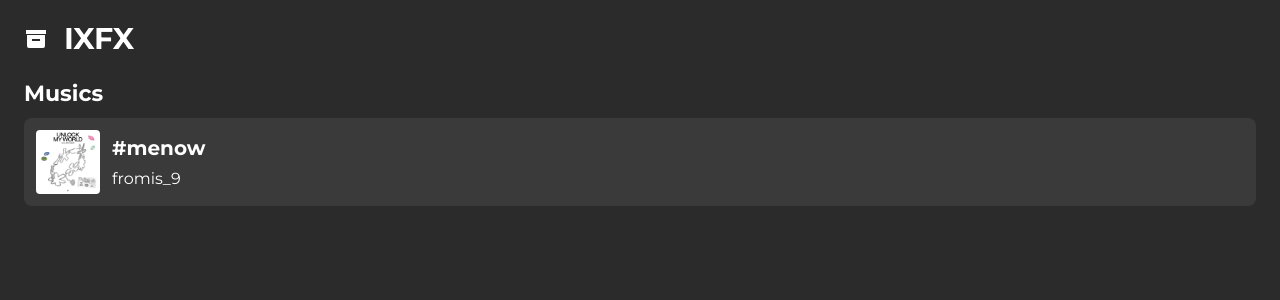
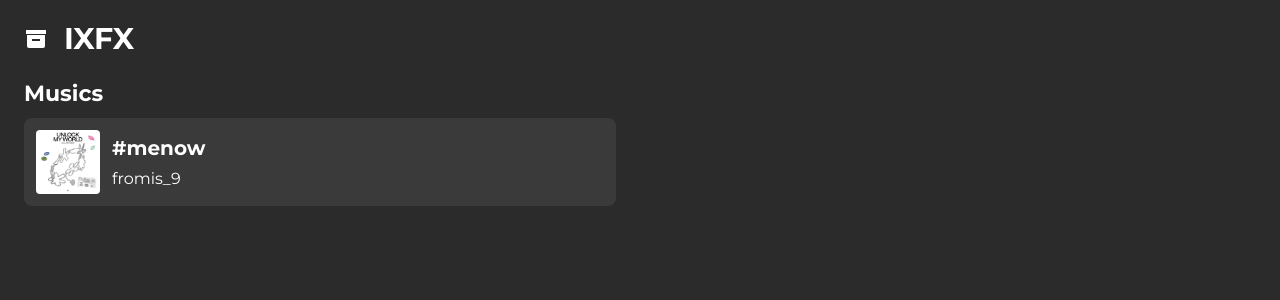
Before and after one commit to delta-kor/ixvx, a Next.js app: page / in a window 1280 px wide. Shown: the top 300 px of the page. Built offline with nearby package versions, Linux system fonts and the light colour scheme.

Commit message:
Add motion effect

```diff
--- a/app/page.tsx
+++ b/app/page.tsx
@@ -1,7 +1,7 @@
 import IXVX from '@/lib/ixvx';
-import Cards from './components/Cards';
-import Header from './components/Header';
-import MusicCard from './components/MusicCard';
+import Cards from '@/components/Cards';
+import Header from '@/components/Header';
+import MusicCard from '@/components/MusicCard';
 
 export default function MainPage() {
   return (
@@ -9,7 +9,7 @@ export default function MainPage() {
       <Header title="IXFX" icon="logo" />
       <Cards title="Musics">
         {IXVX.getAllMusics().map((music) => (
-          <MusicCard music={music} />
+          <MusicCard key={music.id} music={music} />
         ))}
       </Cards>
     </div>
--- a/app/components/Cards.tsx
+++ b/components/Cards.tsx
@@ -5,7 +5,7 @@ interface Props {
 
 export default function Cards({ title, children }: Props) {
   return (
-    <div className="flex px-xl flex-col gap-sm">
+    <div className="flex px-xl flex-col gap-sm max-w-[640px]">
       <div className="text-subtitle1 text-white">{title}</div>
       <div className="flex flex-col gap-md">{children}</div>
     </div>
--- /dev/null
+++ b/components/Jelly.tsx
@@ -0,0 +1,44 @@
+'use client';
+
+import { motion } from 'framer-motion';
+import { useEffect, useRef, useState } from 'react';
+
+interface Props {
+  className?: string;
+  children: React.ReactNode;
+}
+
+export default function Jelly({ className, children }: Props) {
+  const wrapperRef = useRef<HTMLDivElement>(null);
+  const [scalePeriod, setScalePeriod] = useState<number>(0);
+
+  useEffect(() => {
+    const element = wrapperRef.current;
+    if (!element) return;
+
+    const observer = new ResizeObserver(updatePeriod);
+    observer.observe(element);
+    return () => {
+      observer.disconnect();
+    };
+  }, []);
+
+  const updatePeriod = () => {
+    const element = wrapperRef.current;
+    if (!element) return;
+    const { width } = element.getBoundingClientRect();
+    setScalePeriod(1 - (width - 8) / width);
+  };
+
+  return (
+    <motion.div
+      className={className}
+      whileTap={{ scale: 1 - scalePeriod }}
+      whileHover={{ scale: 1 + scalePeriod }}
+      transition={{ duration: 0.3, type: 'spring' }}
+      ref={wrapperRef}
+    >
+      {children}
+    </motion.div>
+  );
+}
--- a/app/components/MusicCard.tsx
+++ b/components/MusicCard.tsx
@@ -1,4 +1,5 @@
 import Image from 'next/image';
+import Jelly from './Jelly';
 
 interface Props {
   music: Music;
@@ -6,7 +7,7 @@ interface Props {
 
 export default function MusicCard({ music: { title, group, album } }: Props) {
   return (
-    <div className="flex p-md items-center gap-md rounded-md bg-gray">
+    <Jelly className="flex p-md items-center gap-md rounded-md bg-gray cursor-pointer select-none">
       <Image
         src={album}
         alt={title}
@@ -16,6 +17,6 @@ export default function MusicCard({ music: { title, group, album } }: Props) {
         <div className="text-heading3 text-white truncate">{title}</div>
         <div className="text-body1 text-white truncate">{group}</div>
       </div>
-    </div>
+    </Jelly>
   );
 }
--- a/package.json
+++ b/package.json
@@ -13,6 +13,7 @@
     "@types/react": "18.2.14",
     "@types/react-dom": "18.2.6",
     "autoprefixer": "10.4.14",
+    "framer-motion": "^10.12.18",
     "next": "13.4.7",
     "postcss": "8.4.24",
     "react": "18.2.0",
```
Also changed, not shown: components/Header.tsx (renamed from app/components/Header.tsx), components/Icon.tsx (renamed from app/components/Icon.tsx), 1 other file (tests, documents, lock files or other folders).
